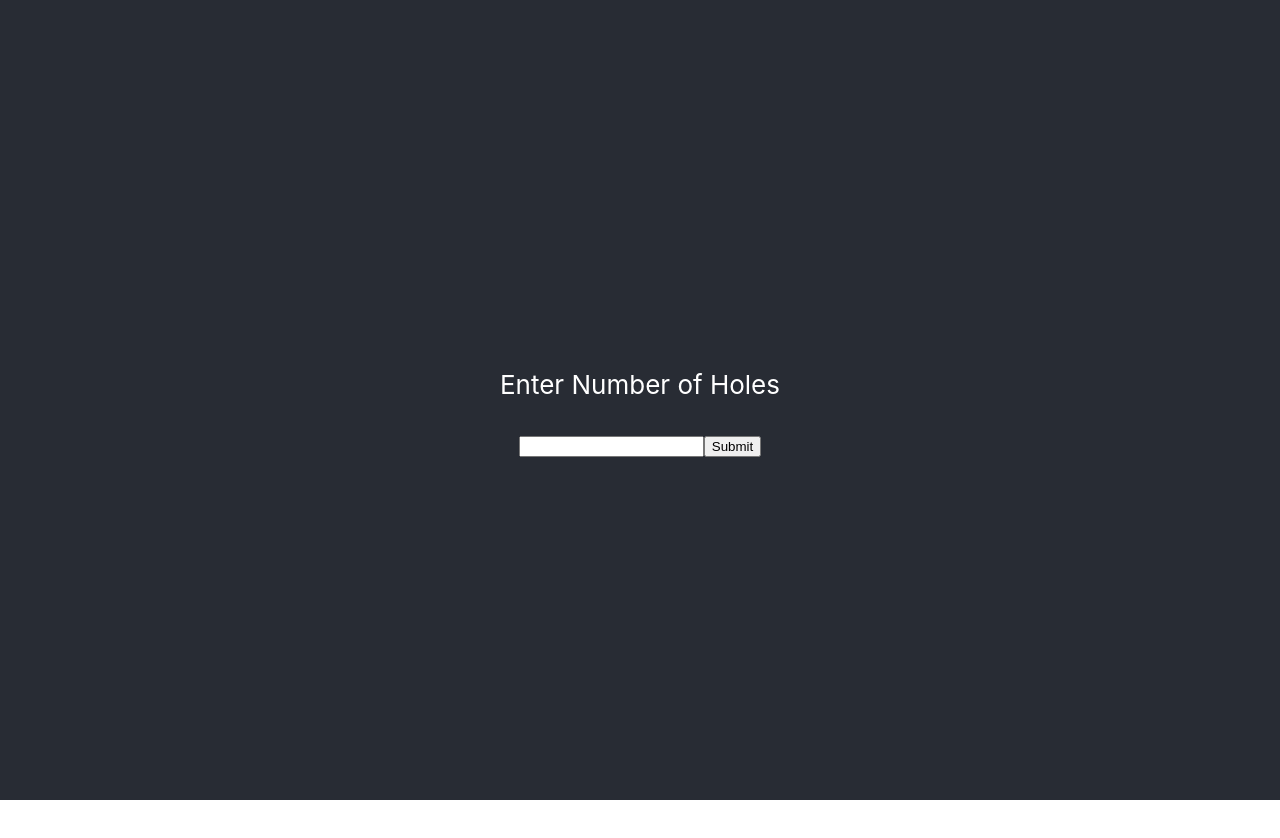
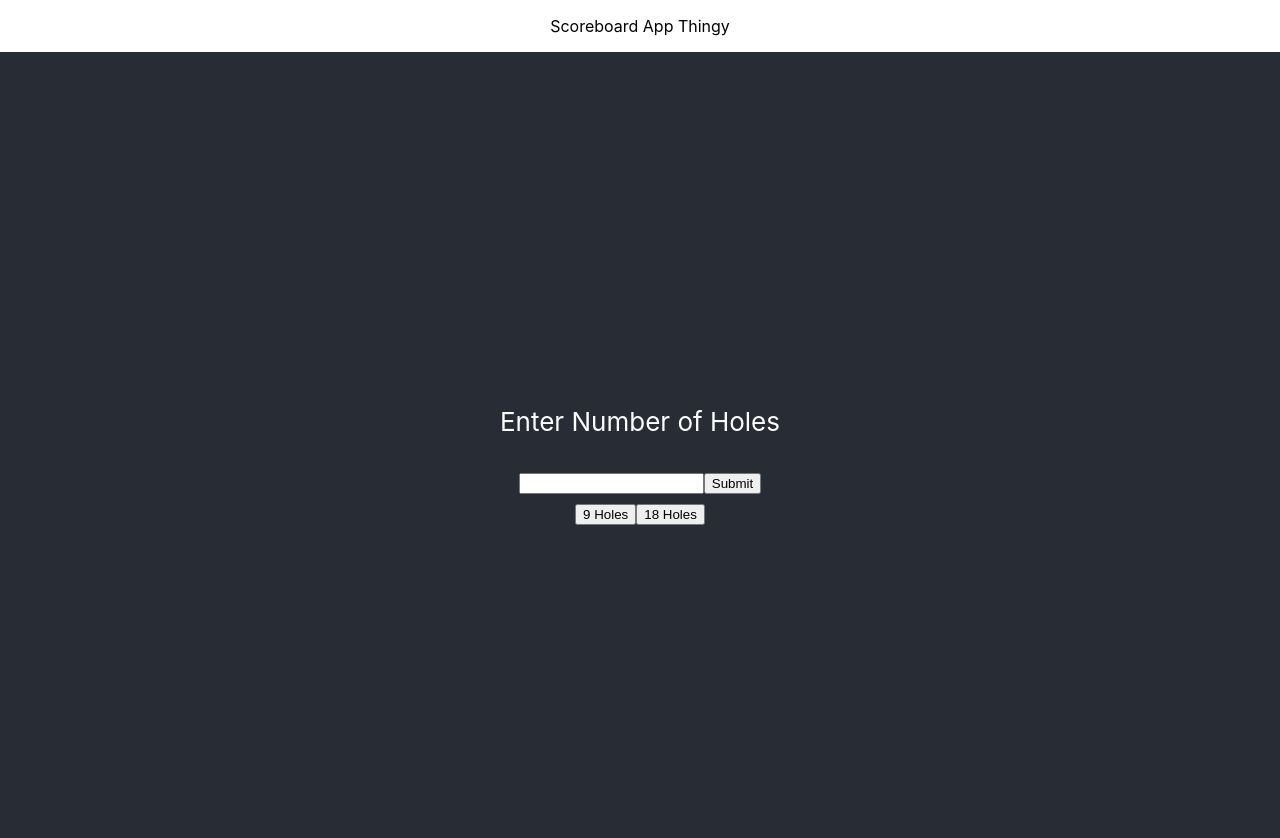
Before and after one commit to kodawarii/reskydesktesking, a React (Create React App) app: page / in a window 1280 px wide. Both pictures are taken after typing "Sample" into the empty fields and a click on the input "Submit". Shown: the top 838 px of the page. Before the commit the page ends 800 px from the top, so only its background shows below. Built offline with nearby package versions, Linux system fonts and the light colour scheme.

Commit message:
added default 9 or 18 hole button feature

```diff
--- a/src/App.js
+++ b/src/App.js
@@ -61,6 +61,11 @@ class App extends Component {
 
     return (
       <div className="App">
+        <div>
+          <p>
+            Scoreboard App Thingy
+          </p>
+        </div>
         <header className="App-header">
           {toRender}
         </header>
--- a/src/Components/HoleNumber.js
+++ b/src/Components/HoleNumber.js
@@ -1,9 +1,12 @@
 import React, { Component } from 'react';
 
 /*
-    To-Do:
-    <> Have default 9 hole or 18 hole option
+    @To-Do:
 
+    <DONE> Have default 9 hole or 18 hole option
+    <>
+    <>
+    <>
 */
 
 class HoleNumber extends Component{
@@ -33,6 +36,17 @@ class HoleNumber extends Component{
         e.preventDefault();
     }
 
+    handleDefaultHoles(num){
+        alert(num);
+        this.setState({
+            inputNumber: num
+        }, function(){
+            console.log(this.state);
+            this.props.numberOfHoles(num);
+            this.props.goingToPlayGameState();
+        });
+    }
+
     render(){
         return(
             <div>
@@ -41,6 +55,11 @@ class HoleNumber extends Component{
                     <input type="text" ref="number"/>
                     <input id="submitButton" type="submit" value="Submit" />
                  </form>
+
+                 <form>
+                     <button onClick={this.handleDefaultHoles.bind(this, '9')}> 9 Holes </button>
+                     <button onClick={this.handleDefaultHoles.bind(this, '18')}> 18 Holes </button>
+                 </form>
             </div>
         );
     }
--- /dev/null
+++ b/src/Components/PlayGameState.js
@@ -0,0 +1 @@
+import React , {Component} from 'react';
```
